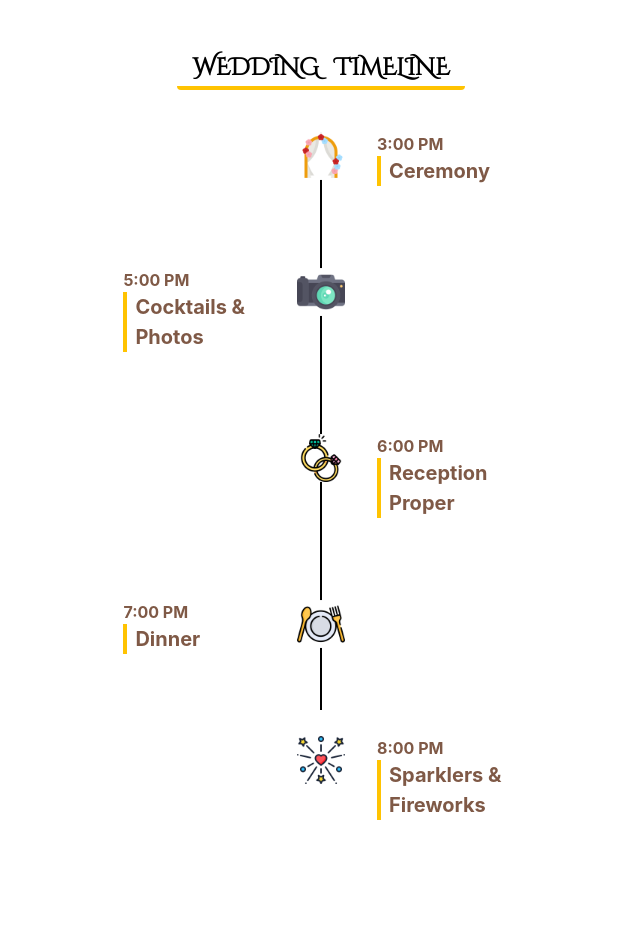
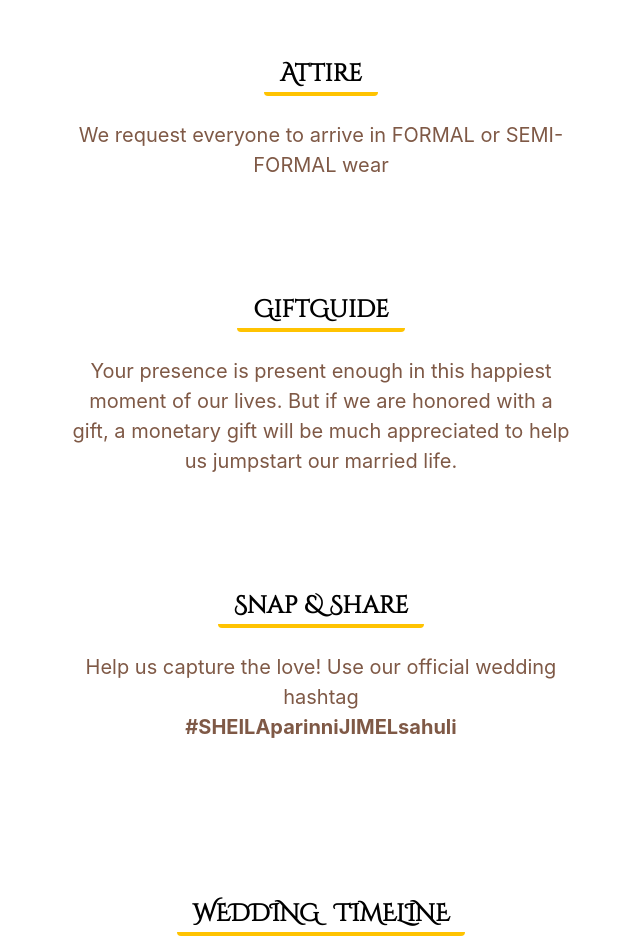
Before and after one commit to Keemchard/Wedding-Invitation, a React (Create React App) app: page / in a window 1280 px wide. Shown: the part 880-1819 px from the top of the page, without its empty margins (319-959 px from the left). Built offline with nearby package versions, Linux system fonts and the light colour scheme; no server answers; a web font is replaced by a local one.

Commit message:
add attire, giftguide, and snapshare sub sec of sec 2

```diff
--- a/src/App.css
+++ b/src/App.css
@@ -135,6 +135,9 @@ td {
   .edit-link-btn-div {
     justify-content: space-around;
   }
+  .sec-2-sub {
+    width: 100%;
+  }
 }
 
 @media only screen and (max-width: 500px) {
--- a/src/pages/main-page/sections/Section2.tsx
+++ b/src/pages/main-page/sections/Section2.tsx
@@ -1,7 +1,11 @@
 import CoupleImage from "../../../assets/mock/sec-2-mock.jpg";
+import Attire from "./components/section-two-component/Attire";
+import GiftGuide from "./components/section-two-component/GiftGuide";
+import SnapShare from "./components/section-two-component/SnapShare";
 
 const Section2 = () => {
   return (
+    <div>
       <div className="sec-2 flex bg-wd_coffee my-16">
         <div className="couple-img-con">
           <img
@@ -19,6 +23,16 @@ const Section2 = () => {
           expedita. Lorem ipsum dolor sit amet.lorem30
         </div>
       </div>
+      <div className="hover:scale-[1.1] transition-[0.25s] sec-2-sub flex justify-center items-center my-28 w-[500px] m-auto">
+        <Attire />
+      </div>
+      <div className="hover:scale-[1.1] transition-[0.25s] sec-2-sub flex justify-center items-center my-28 w-[500px] m-auto">
+        <GiftGuide />
+      </div>
+      <div className="hover:scale-[1.1] transition-[0.25s] sec-2-sub flex justify-center items-center my-28 w-[500px] m-auto">
+        <SnapShare />
+      </div>
+    </div>
   );
 };
 
--- /dev/null
+++ b/src/pages/main-page/sections/components/section-two-component/Attire.tsx
@@ -0,0 +1,16 @@
+import React from "react";
+
+const Attire = () => {
+  return (
+    <div className="flex flex-col items-center justify-center text-center">
+      <p className="head-text text-[1.5rem] border-b-4 border-b-wd_mikado_yellow rounded px-[1rem] font-bold mb-6">
+        Attire
+      </p>
+      <p className="text-[20px]  text-wd_coffee">
+        We request everyone to arrive in FORMAL or SEMI-FORMAL wear
+      </p>
+    </div>
+  );
+};
+
+export default Attire;
--- /dev/null
+++ b/src/pages/main-page/sections/components/section-two-component/GiftGuide.tsx
@@ -0,0 +1,18 @@
+import React from "react";
+
+const GiftGuide = () => {
+  return (
+    <div className="flex flex-col items-center justify-center text-center">
+      <p className="head-text text-[1.5rem] border-b-4 border-b-wd_mikado_yellow rounded px-[1rem] font-bold mb-6">
+        GiftGuide
+      </p>
+      <p className="text-[20px]  text-wd_coffee">
+        Your presence is present enough in this happiest moment of our lives.
+        But if we are honored with a gift, a monetary gift will be much
+        appreciated to help us jumpstart our married life.
+      </p>
+    </div>
+  );
+};
+
+export default GiftGuide;
--- /dev/null
+++ b/src/pages/main-page/sections/components/section-two-component/SnapShare.tsx
@@ -0,0 +1,19 @@
+import React from "react";
+
+const SnapShare = () => {
+  return (
+    <div className="flex flex-col items-center justify-center text-center">
+      <p className="head-text text-[1.5rem] border-b-4 border-b-wd_mikado_yellow rounded px-[1rem] font-bold mb-6">
+        Snap & Share
+      </p>
+      <p className="text-[20px]  text-wd_coffee">
+        Help us capture the love! Use our official wedding hashtag
+      </p>
+      <p className="text-[20px]  text-wd_coffee font-bold hover:text-wd_mikado_yellow">
+        #SHEILAparinniJIMELsahuli
+      </p>
+    </div>
+  );
+};
+
+export default SnapShare;
```
Lines whose indentation alone changed are shown as unchanged.
